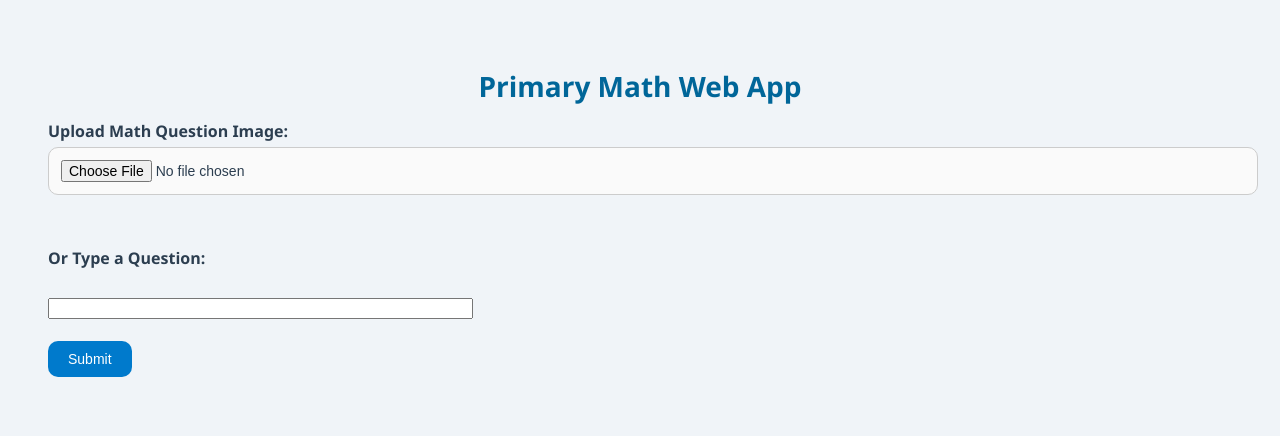
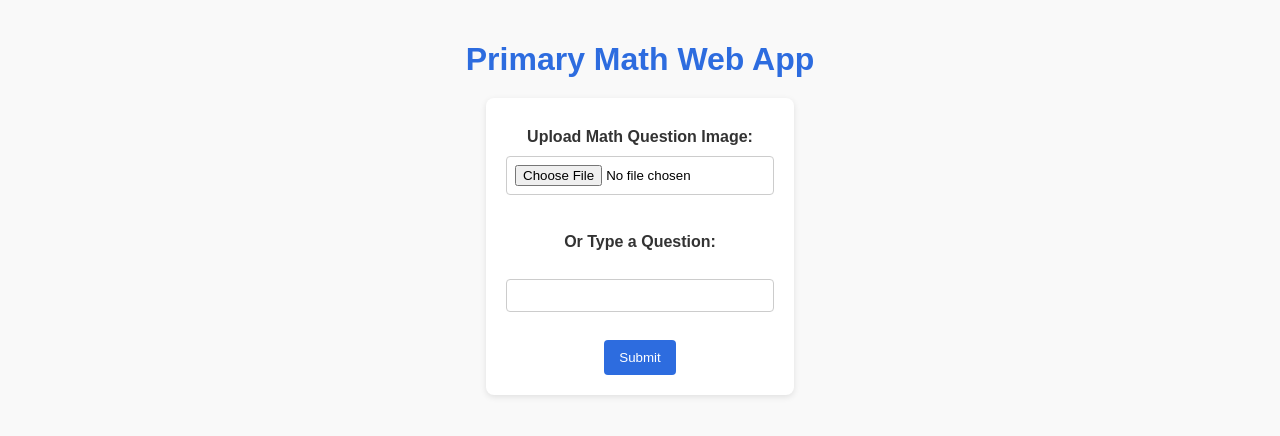
Before and after one commit to Julfadzly98/AI-Count, a Flask app: page / in a window 1280 px wide. Shown: the top 436 px of the page. Run offline with Flask 3, Linux system fonts and the light colour scheme.

Commit message:
Update style.css

```diff
--- a/static/style.css
+++ b/static/style.css
@@ -1,88 +1,58 @@
 body {
-    font-family: 'Segoe UI', Tahoma, Geneva, Verdana, sans-serif;
-    background-color: #f0f4f8;
-    padding: 40px;
-    color: #2c3e50;
-}
-
-.container {
-    max-width: 720px;
-    margin: auto;
-    background-color: #ffffff;
-    padding: 30px 40px;
-    border-radius: 15px;
-    box-shadow: 0 4px 12px rgba(0,0,0,0.1);
+    font-family: Arial, sans-serif;
+    background-color: #f9f9f9;
+    margin: 0;
+    padding: 20px;
+    text-align: center;
 }
 
 h1 {
-    text-align: center;
-    color: #006699;
-    font-size: 28px;
-    margin-bottom: 10px;
+    color: #2d6cdf;
+    margin-bottom: 20px;
 }
 
-.subtitle {
-    text-align: center;
-    font-size: 14px;
-    color: #666;
-    margin-bottom: 30px;
-}
-
-section {
-    margin-bottom: 50px;
-}
-
-h2 {
-    font-size: 20px;
-    margin-bottom: 15px;
-    color: #444;
-    border-left: 4px solid #007acc;
-    padding-left: 10px;
+form {
+    background: white;
+    padding: 20px;
+    border-radius: 8px;
+    display: inline-block;
+    box-shadow: 0 2px 6px rgba(0,0,0,0.1);
 }
 
 label {
     font-weight: bold;
     display: block;
-    margin-top: 15px;
-    margin-bottom: 5px;
+    margin-top: 10px;
+    color: #333;
 }
 
-input[type="file"],
-textarea {
-    width: 100%;
-    margin-bottom: 15px;
-    padding: 12px;
-    border-radius: 10px;
+input[type="file"], input[type="text"] {
+    margin: 10px 0;
+    padding: 8px;
+    width: 250px;
     border: 1px solid #ccc;
-    background-color: #fafafa;
-    font-size: 14px;
-}
-
-textarea {
-    resize: vertical;
+    border-radius: 4px;
 }
 
 button {
-    padding: 10px 20px;
-    background-color: #007acc;
+    background-color: #2d6cdf;
     color: white;
+    padding: 10px 15px;
     border: none;
-    border-radius: 10px;
-    font-size: 14px;
+    border-radius: 4px;
     cursor: pointer;
-    transition: background-color 0.3s ease;
 }
 
 button:hover {
-    background-color: #005c99;
+    background-color: #1c4da1;
 }
 
-.output {
-    background-color: #eaffea;
-    border-left: 5px solid #34a853;
-    padding: 15px;
+h3 {
     margin-top: 20px;
-    border-radius: 8px;
-    font-weight: bold;
-    color: #2e7d32;
+    color: #444;
 }
+
+p {
+    font-size: 1.1em;
+    color: #555;
+}
```
